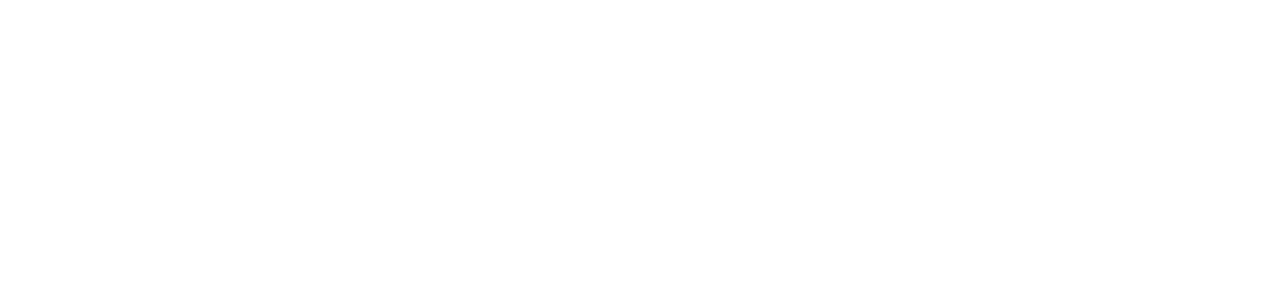
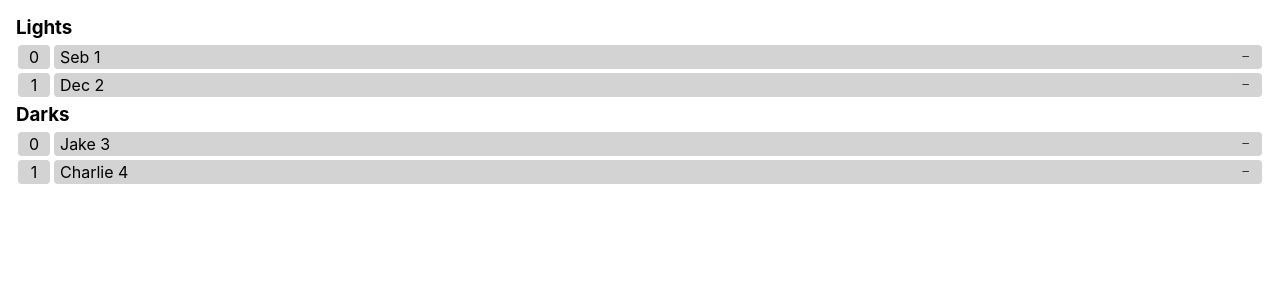
Before and after one commit to SScothorn/teamsheet, a React (Create React App) app: page /setup in a window 1280 px wide. Both pictures are taken after a click on the button "Generate Lineup". Shown: the top 300 px of the page. Built offline with nearby package versions, Linux system fonts and the light colour scheme.

Commit message:
Added a crude output page

```diff
--- a/src/App.tsx
+++ b/src/App.tsx
@@ -7,6 +7,7 @@
 import { Team } from './components/Team/Team';
 import { Routes, Route, Navigate, useNavigate } from 'react-router-dom';
 import { outputPlayersAndTeamsToLogs } from './util/logging';
+import Output from './pages/Output/Output';
 
 function App() {
 	const [lineupReady, setLineupReady] = useState(false);
@@ -64,7 +65,10 @@
 						/>
 					}
 				/>
-				<Route path="/output" element={lineupReady ? <></> : <Navigate to="/setup" />} />
+				<Route
+					path="/output"
+					element={lineupReady ? <Output teams={teams} players={players} setPlayers={setPlayers} generateLineup={generateLineup} /> : <Navigate to="/setup" />}
+				/>
 				<Route path="*" element={<Navigate to="/setup" />} />
 			</Routes>
 		</div>
--- /dev/null
+++ b/src/pages/Output/Output.tsx
@@ -0,0 +1,36 @@
+import { Player } from '../../components/Player/Player';
+import PlayerBox from '../../components/Player/PlayerBox';
+import { Team } from '../../components/Team/Team';
+
+export type OutputProps = {
+	teams: Team[];
+	players: Player[];
+	setPlayers: (value: React.SetStateAction<Player[]>) => void;
+	generateLineup: () => void;
+};
+
+export default function Output(props: OutputProps) {
+	const { teams, players, setPlayers, generateLineup } = props;
+	const test = teams.map((team, teamIndex) => {
+		return (
+			<>
+				<h3>{team.name}</h3>
+				{players
+					.filter((player) => player.team === teamIndex)
+					.map((player, playerIndex) => {
+						return (
+							<PlayerBox
+								index={playerIndex}
+								player={player}
+								key={player.id}
+								onRemoveClicked={() => {
+									console.log('Player remove pressed from output');
+								}}
+							/>
+						);
+					})}
+			</>
+		);
+	});
+	return <div className="Output__Container">{test}</div>;
+}
```
